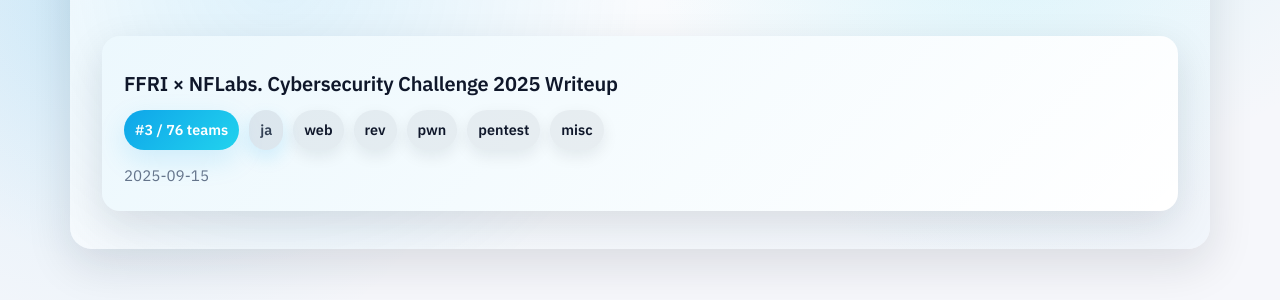
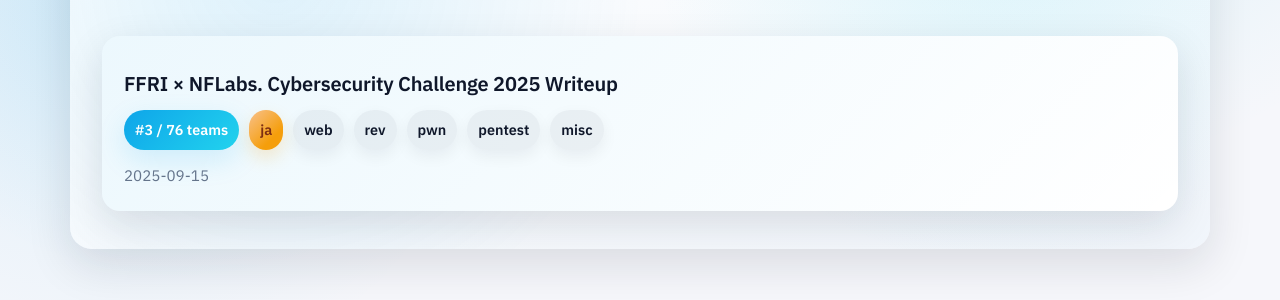
Before and after one commit to claustra01/my-ctf-writeups, a Jekyll site: the page built from index.md, in a window 1280 px wide. Shown: the part 268-568 px from the top of the page. Built offline with Jekyll 4.4.1, drawn with Linux system fonts in a browser that asks for light colours.

```diff
--- a/assets/css/main.css
+++ b/assets/css/main.css
@@ -332,14 +332,15 @@ a:hover {
 }
 
 .pill.subtle {
-  background: rgba(100, 116, 139, 0.14);
-  color: #334155;
+  background: linear-gradient(135deg, #f8c18c 0%, #f59e0b 70%);
+  color: #7c2d12;
+  box-shadow: 0 8px 18px rgba(245, 158, 11, 0.2);
 }
 
 .pill.ghost {
-  background: rgba(15, 23, 42, 0.06);
+  background: rgba(15, 23, 42, 0.05);
   color: #0f172a;
-  box-shadow: 0 6px 16px rgba(15, 23, 42, 0.08);
+  box-shadow: 0 6px 16px rgba(15, 23, 42, 0.06);
 }
 
 .pill.stat {
```
